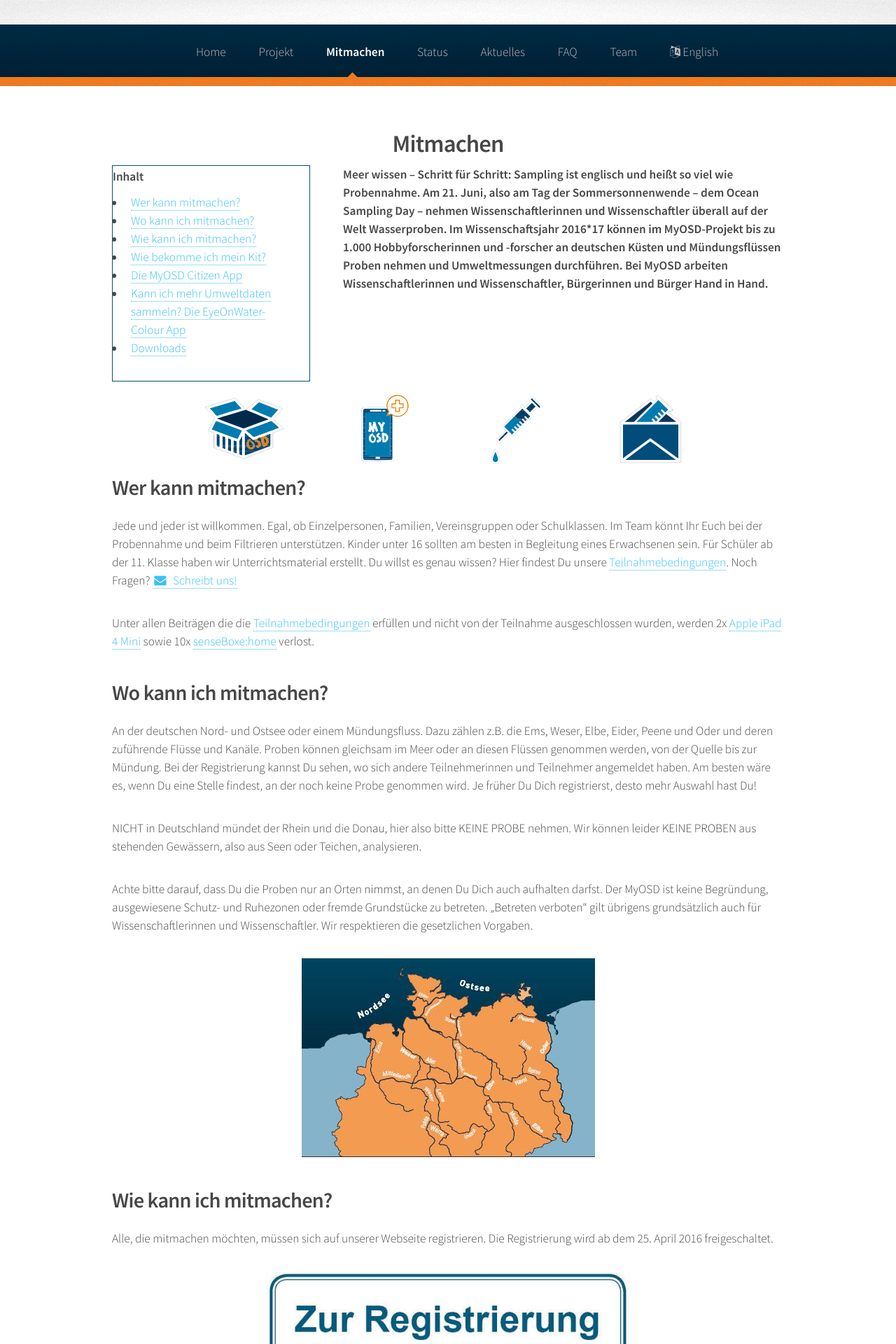
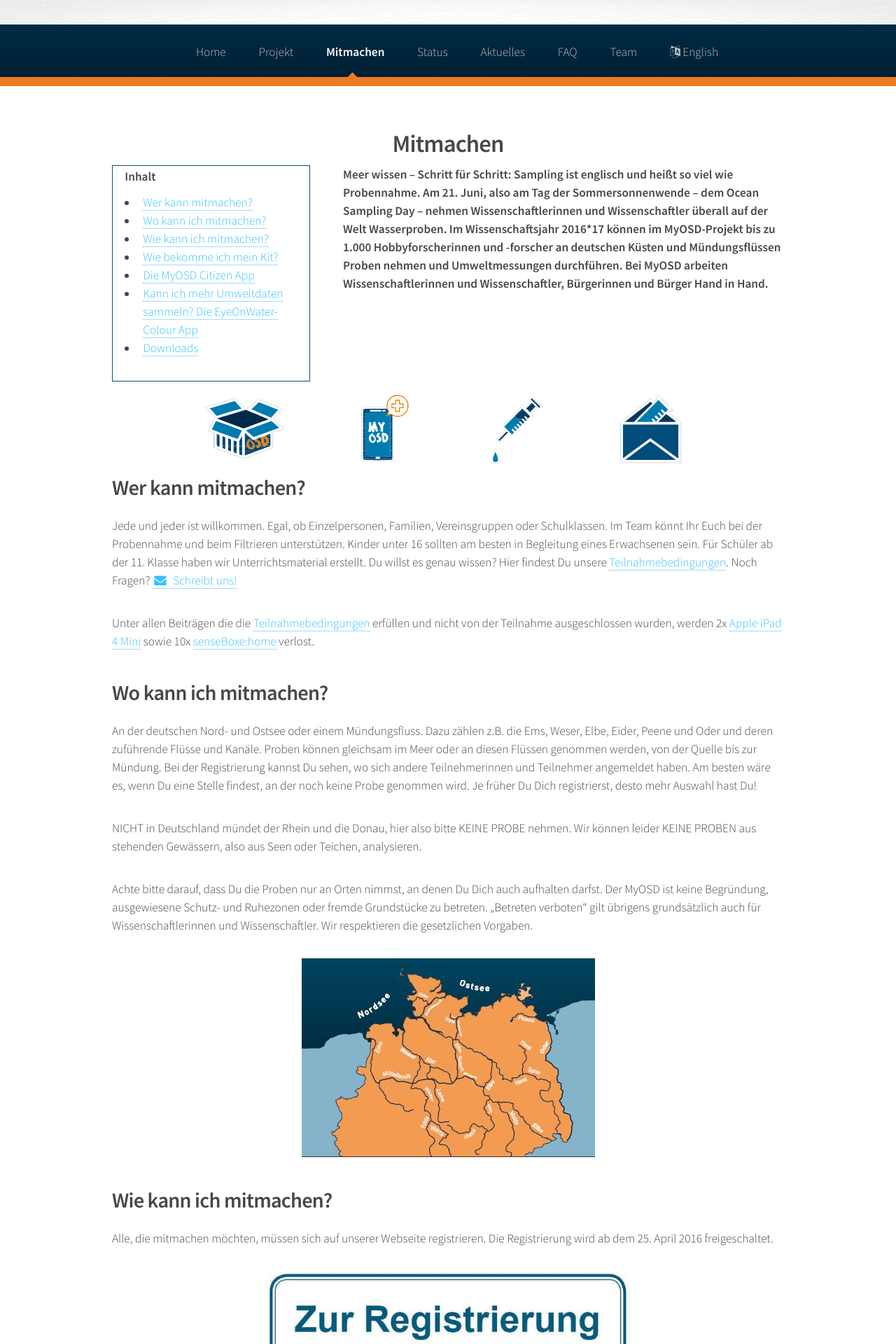
Before and after one commit to myosd/myosd.github.io, a Jekyll site: the page built from mitmachen/index.md, in a window 1280 px wide. Shown: the top 1920 px of the page at 70% size. Built offline with Jekyll 4.4.1, drawn with Linux system fonts in a browser that asks for light colours.

Commit message:
Updated index.md

```diff
--- a/mitmachen/index.md
+++ b/mitmachen/index.md
@@ -7,7 +7,7 @@ published: true
 
 <div class="row">
     <div class="4u">
-    <aside style="float:right; padding-right: 1em; padding-right: 1em;margin-right: 1em; margin-bottom: 0.5 em;border: 1px solid #005377;">
+    <aside style="float:right; padding-right: 1em; padding-left: 1em;margin-right: 1em; margin-bottom: 0.5 em;border: 1px solid #005377;">
         <h1>Inhalt</h1>
          <ul>
             <li><a href="#wer-kann-mitmachen">Wer kann mitmachen?</a></li>
```
